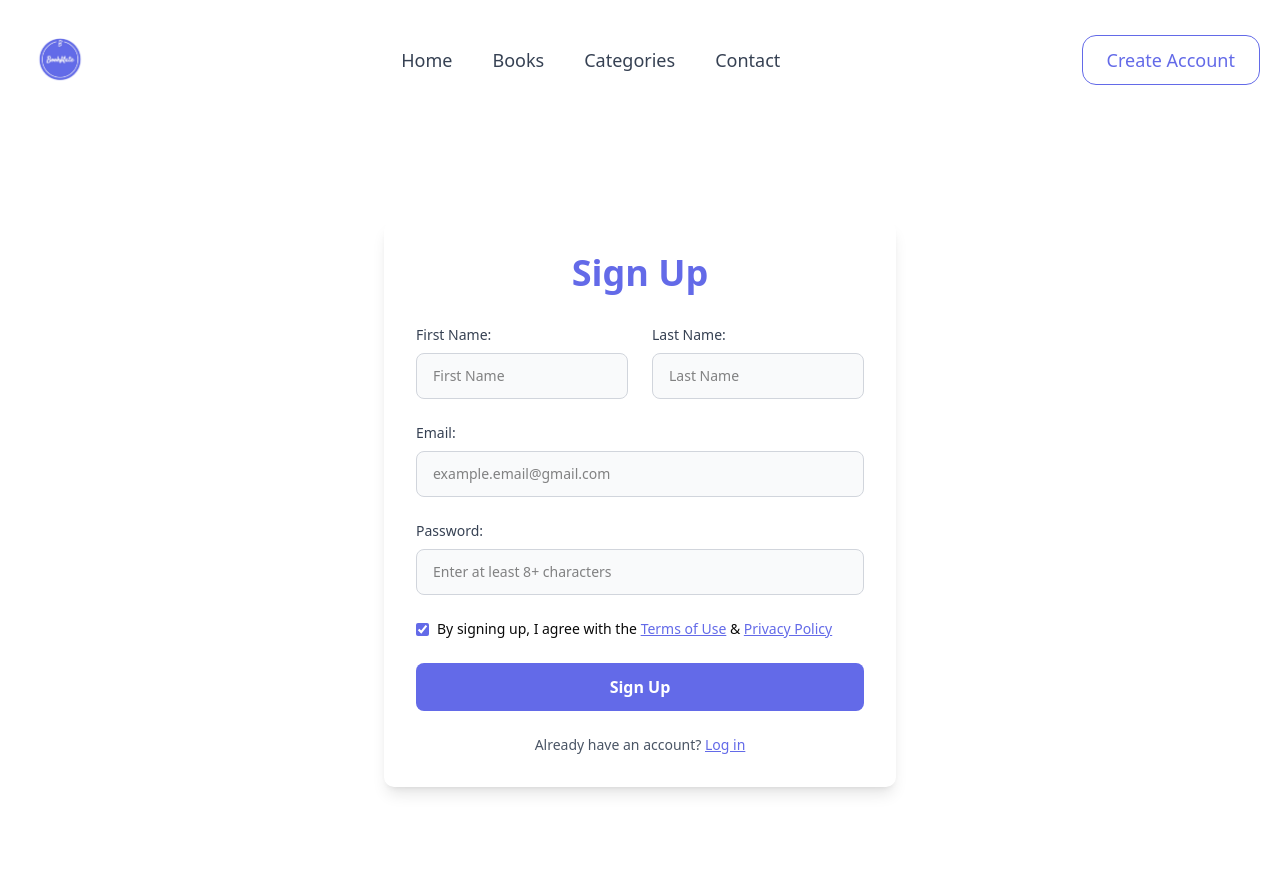
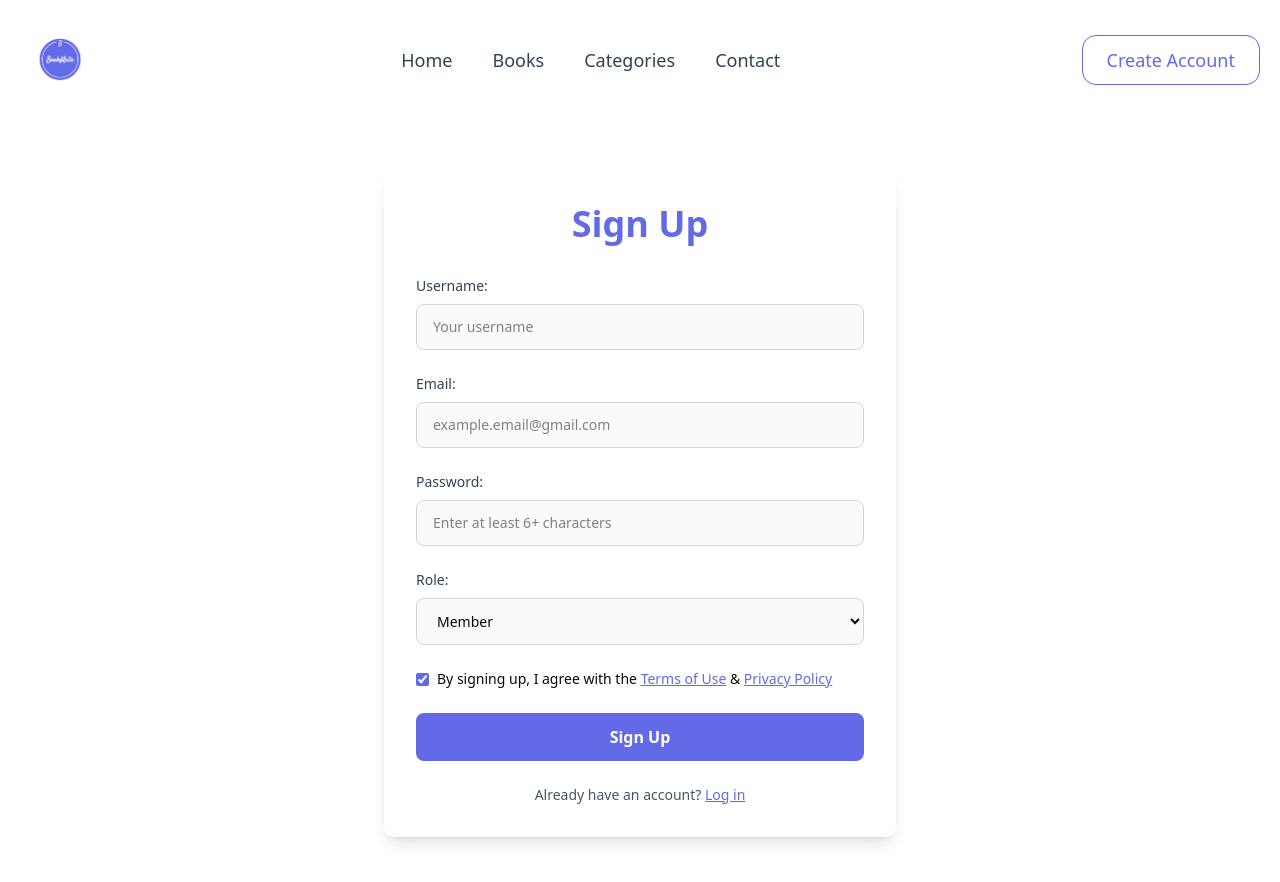
Before and after one commit to abinashchhetri/DoubleATripleS-client, a React (Vite) app: page /signup in a window 1280 px wide. Shown: the top 882 px of the page. Built offline with nearby package versions, Linux system fonts and the light colour scheme.

Commit message:
frontend is all good

```diff
--- a/package.json
+++ b/package.json
@@ -14,6 +14,7 @@
     "@radix-ui/react-slider": "^1.3.2",
     "@radix-ui/react-slot": "^1.2.0",
     "@tailwindcss/vite": "^4.1.5",
+    "axios": "^1.9.0",
     "class-variance-authority": "^0.7.1",
     "clsx": "^2.1.1",
     "date-fns": "^4.1.0",
--- a/src/App.jsx
+++ b/src/App.jsx
@@ -1,13 +1,16 @@
 import React from "react";
+import { ToastContainer } from 'react-toastify'; // Import ToastContainer
 
-import Signup from "./pages/Signup";
-
-import "react-toastify/dist/ReactToastify.css";
-import MainLayout from "./components/Mainlayout";
-import AppRouter from "./Routes";
+import "react-toastify/dist/ReactToastify.css"; // Import the CSS for Toastify
+import AppRouter from "./Routes"; // Your Router component (handles routes)
 
 const App = () => {
-  return <AppRouter />;
+  return (
+    <>
+      <AppRouter /> {/* Your routing logic */}
+      <ToastContainer /> {/* Add ToastContainer here */}
+    </>
+  );
 };
 
 export default App;
--- a/src/pages/Login.jsx
+++ b/src/pages/Login.jsx
@@ -1,18 +1,57 @@
-import React from "react";
+import React, { useState } from "react";
+import axios from "axios"; // Import Axios for making HTTP requests
+import { toast } from "react-toastify"; // Import Toastify for notifications
+import { useNavigate } from "react-router-dom"; // For redirecting after login
 import { assets } from "../assets/assets"; // adjust the path as needed
 
 const Login = () => {
+  const [formData, setFormData] = useState({
+    email: "",
+    passwordHash: "",
+  });
+  const navigate = useNavigate(); // To navigate after successful login
+
+  const handleChange = (e) => {
+    setFormData({ ...formData, [e.target.name]: e.target.value });
+  };
+
+  const handleSubmit = async (e) => {
+    e.preventDefault();
+    try {
+      const res = await axios.post("https://localhost:7046/api/auth/login", formData, {
+        headers: {
+          "Content-Type": "application/json",
+        },
+      });
+
+      // If login is successful, store the token (you can use localStorage or sessionStorage)
+      localStorage.setItem("token", res.data.token);
+
+      // Show success message
+      toast.success("Login successful!");
+
+      // Redirect to home page or dashboard
+      navigate("/"); // Replace with the route you want after login
+    } catch (err) {
+      // Show error message
+      toast.error(err.response?.data || "Login failed");
+    }
+  };
+
   return (
     <div className="min-h-screen flex items-center justify-center">
       <div className="w-full max-w-4xl bg-white rounded-lg shadow-lg flex overflow-hidden">
         {/* Left side: Login form */}
         <div className="w-1/2 p-10">
           <h2 className="text-3xl font-bold mb-8">Login</h2>
-          <form className="space-y-6">
+          <form className="space-y-6" onSubmit={handleSubmit}>
             <div>
               <label className="block font-semibold mb-1">Email</label>
               <input
                 type="email"
+                name="email"
+                value={formData.email}
+                onChange={handleChange}
                 placeholder="example.email@gmail.com"
                 className="w-full px-4 py-2 border rounded-md focus:outline-none focus:ring-2 focus:ring-indigo-400"
               />
@@ -21,7 +60,10 @@ const Login = () => {
               <label className="block font-semibold mb-1">Password</label>
               <input
                 type="password"
-                placeholder="Enter at least 8+ characters"
+                name="passwordHash"
+                value={formData.passwordHash}
+                onChange={handleChange}
+                placeholder="Enter at least 6+ characters"
                 className="w-full px-4 py-2 border rounded-md focus:outline-none focus:ring-2 focus:ring-indigo-400"
               />
             </div>
--- a/src/pages/Signup.jsx
+++ b/src/pages/Signup.jsx
@@ -1,32 +1,59 @@
-import React from 'react';
-import { Link } from 'react-router-dom'; // ensure you're using react-router-dom
+import React, { useState } from 'react';
+import axios from 'axios';
+import { toast } from 'react-toastify';
+import { useNavigate,Link } from 'react-router-dom';
+import 'react-toastify/dist/ReactToastify.css';  // Import Toastify styles
 
 const Signup = () => {
+  const [formData, setFormData] = useState({
+    username: '',
+    email: '',
+    passwordHash: '',
+    role: 'Member', // Default role
+  });
+
+  const navigate = useNavigate(); // Hook for navigation
+
+  const handleChange = (e) => {
+    setFormData({ ...formData, [e.target.name]: e.target.value });
+  };
+
+  const handleSubmit = async (e) => {
+    e.preventDefault();
+    try {
+      const res = await axios.post('https://localhost:7046/api/Auth/register', formData, {
+        headers: {
+          'Content-Type': 'application/json',
+        },
+      });
+
+      // Show success toast
+      toast.success('Registration successful!');
+
+      // Redirect to home page after successful registration
+      navigate('/'); // Replace with your actual home route
+    } catch (err) {
+      // Show error toast
+      toast.error(err.response?.data || 'Registration failed');
+    }
+  };
+
   return (
     <div className="min-h-screen flex items-center justify-center px-4">
       <div className="p-8 rounded-lg shadow-lg w-full max-w-lg">
         <h2 className="text-4xl font-semibold text-center mb-8 text-[#636AE8]">Sign Up</h2>
-
-        <form className="space-y-6">
-
-          {/* First & Last Name */}
-          <div className="flex gap-6">
-            <div className="w-1/2">
-              <label className="block text-sm font-medium text-gray-700 mb-2">First Name:</label>
-              <input
-                type="text"
-                className="w-full px-4 py-3 text-sm bg-gray-50 border border-gray-300 rounded-md focus:outline-none focus:ring-2 focus:ring-[#636AE8] transition"
-                placeholder="First Name"
-              />
-            </div>
-            <div className="w-1/2">
-              <label className="block text-sm font-medium text-gray-700 mb-2">Last Name:</label>
-              <input
-                type="text"
-                className="w-full px-4 py-3 text-sm bg-gray-50 border border-gray-300 rounded-md focus:outline-none focus:ring-2 focus:ring-[#636AE8] transition"
-                placeholder="Last Name"
-              />
-            </div>
+        <form className="space-y-6" onSubmit={handleSubmit}>
+          {/* Username */}
+          <div>
+            <label className="block text-sm font-medium text-gray-700 mb-2">Username:</label>
+            <input
+              type="text"
+              name="username"
+              value={formData.username}
+              onChange={handleChange}
+              className="w-full px-4 py-3 text-sm bg-gray-50 border border-gray-300 rounded-md focus:outline-none focus:ring-2 focus:ring-[#636AE8] transition"
+              placeholder="Your username"
+            />
           </div>
 
           {/* Email */}
@@ -34,6 +61,9 @@ const Signup = () => {
             <label className="block text-sm font-medium text-gray-700 mb-2">Email:</label>
             <input
               type="email"
+              name="email"
+              value={formData.email}
+              onChange={handleChange}
               className="w-full px-4 py-3 text-sm bg-gray-50 border border-gray-300 rounded-md focus:outline-none focus:ring-2 focus:ring-[#636AE8] transition"
               placeholder="example.email@gmail.com"
             />
@@ -44,12 +74,27 @@ const Signup = () => {
             <label className="block text-sm font-medium text-gray-700 mb-2">Password:</label>
             <input
               type="password"
+              name="passwordHash"
+              value={formData.passwordHash}
+              onChange={handleChange}
               className="w-full px-4 py-3 text-sm bg-gray-50 border border-gray-300 rounded-md focus:outline-none focus:ring-2 focus:ring-[#636AE8] transition"
-              placeholder="Enter at least 8+ characters"
+              placeholder="Enter at least 6+ characters"
             />
           </div>
 
-          {/* Terms agreement */}
+          {/* Role */}
+          <div>
+            <label className="block text-sm font-medium text-gray-700 mb-2">Role:</label>
+            <select
+              name="role"
+              value={formData.role}
+              onChange={handleChange}
+              className="w-full px-4 py-3 text-sm bg-gray-50 border border-gray-300 rounded-md focus:outline-none focus:ring-2 focus:ring-[#636AE8] transition"
+            >
+              <option value="Member">Member</option>
+              <option value="Admin">Admin</option>
+            </select>
+          </div>
           <div className="flex items-start text-sm">
             <input
               type="checkbox"
@@ -63,15 +108,14 @@ const Signup = () => {
             </span>
           </div>
 
-          {/* Sign up button */}
+
+          {/* Submit */}
           <button
             type="submit"
             className="w-full py-3 text-white font-semibold rounded-md bg-[#636AE8] hover:bg-[#525ad6] transition duration-300"
           >
             Sign Up
           </button>
-
-          {/* Login link */}
           <p className="text-center text-sm text-gray-600">
             Already have an account?{' '}
             <Link to="/login" className="text-[#636AE8] underline">Log in</Link>
```
Also changed, not shown: src/pages/Home.jsx (+110 -3 lines), 1 other file (tests, documents, lock files or other folders).
